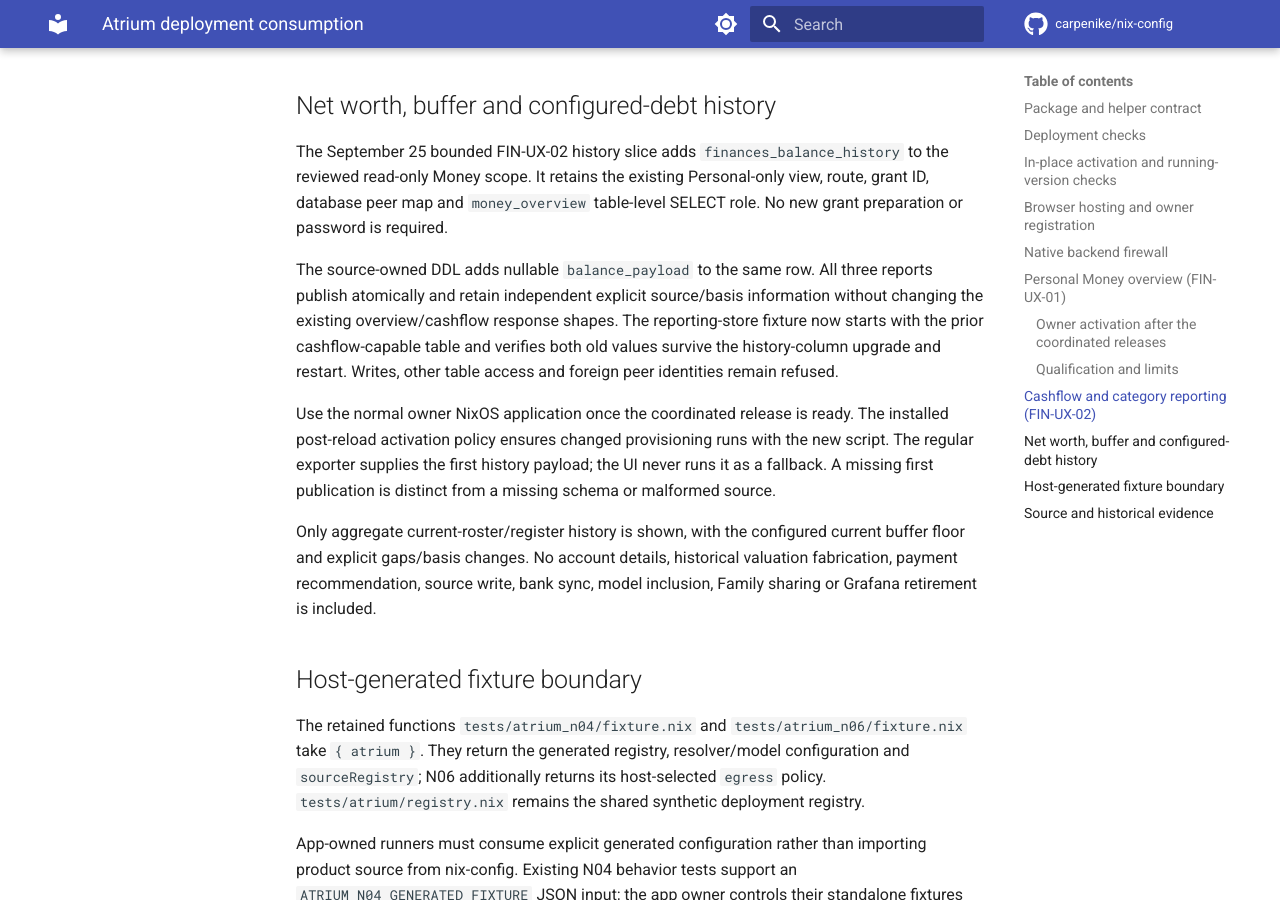
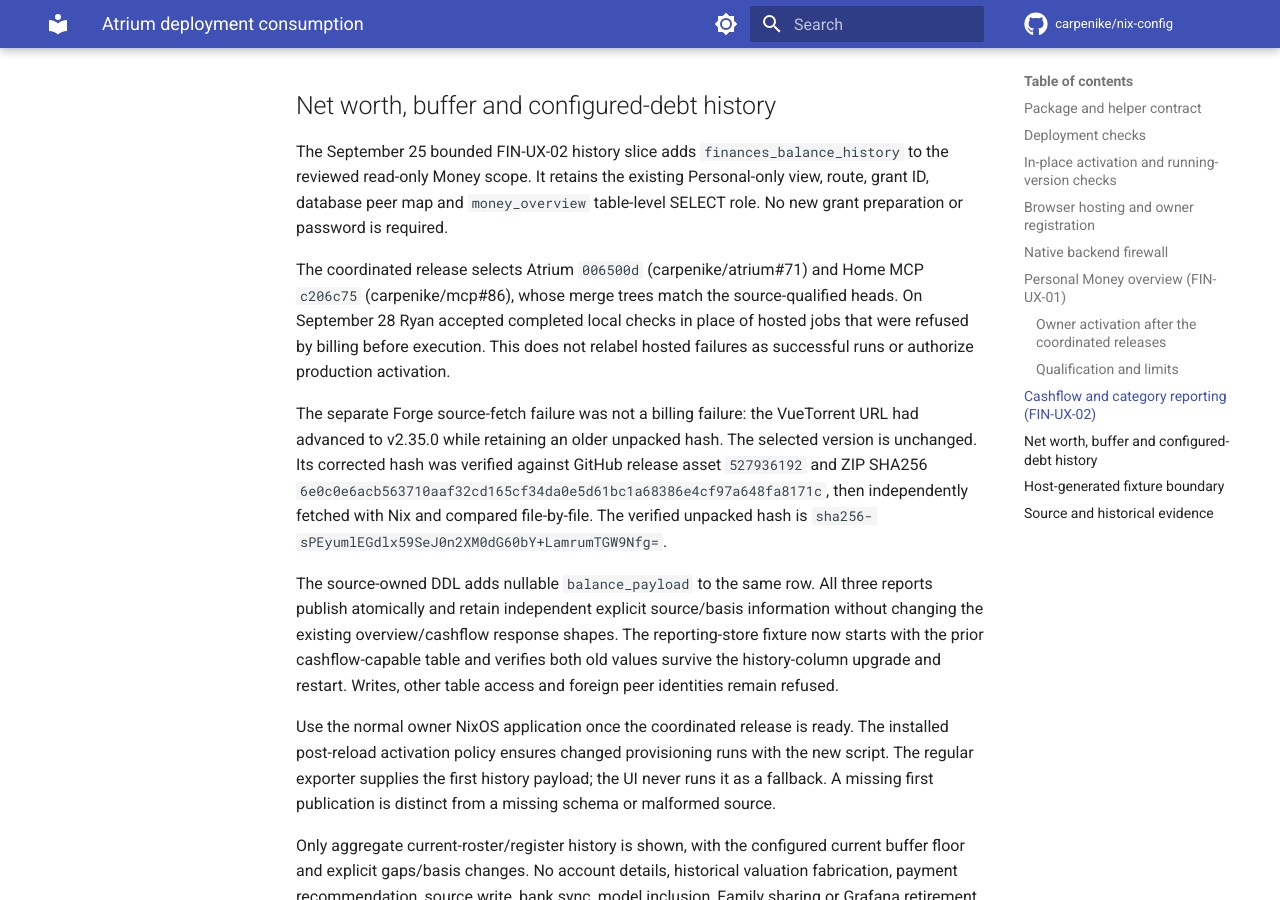
Before and after one commit to carpenike/nix-config, an MkDocs documentation site: the page built from docs/services/atrium-deployment.md, in a window 1280 px wide and 900 px high, scrolled down 10090 px. Built offline with MkDocs 1.6.1 and Material for MkDocs 9.7.7, drawn with Linux system fonts in a browser that asks for light colours; comment, search, counter and statistics services are not loaded.

Commit message:
chore(release): pin merged history sources and verified VueTorrent hash
Select the byte-identical merged Atrium006500d and Home MCPc206c75 releases. Resolve the non-billing Forge blocker by correcting the unpacked hash for the already selected VueTorrent2.35.0, verified against the official release ZIP and independent clean Nix fetches. Preserve current owner changes and all runtime access boundaries.

Co-authored-by: Copilot <223556219+Copilot@users.noreply.github.com>
Copilot-Session: e69d7724-2617-4d5a-832a-fd60d9aebf5d

```diff
--- a/docs/services/atrium-deployment.md
+++ b/docs/services/atrium-deployment.md
@@ -448,6 +448,20 @@ the existing Personal-only view, route, grant ID, database peer map and
 `money_overview` table-level SELECT role. No new grant preparation or password
 is required.
 
+The coordinated release selects Atrium `006500d` (carpenike/atrium#71) and
+Home MCP `c206c75` (carpenike/mcp#86), whose merge trees match the source-qualified
+heads. On September 28 Ryan accepted completed local checks in place of hosted
+jobs that were refused by billing before execution. This does not relabel
+hosted failures as successful runs or authorize production activation.
+
+The separate Forge source-fetch failure was not a billing failure: the
+VueTorrent URL had advanced to v2.35.0 while retaining an older unpacked hash.
+The selected version is unchanged. Its corrected hash was verified against
+GitHub release asset `527936192` and ZIP SHA256
+`6e0c0e6acb563710aaf32cd165cf34da0e5d61bc1a68386e4cf97a648fa8171c`,
+then independently fetched with Nix and compared file-by-file. The verified
+unpacked hash is `sha256-sPEyumlEGdlx59SeJ0n2XM0dG60bY+LamrumTGW9Nfg=`.
+
 The source-owned DDL adds nullable `balance_payload` to the same row. All three
 reports publish atomically and retain independent explicit source/basis
 information without changing the existing overview/cashflow response shapes.
```
Also changed, not shown: 5 other files.
